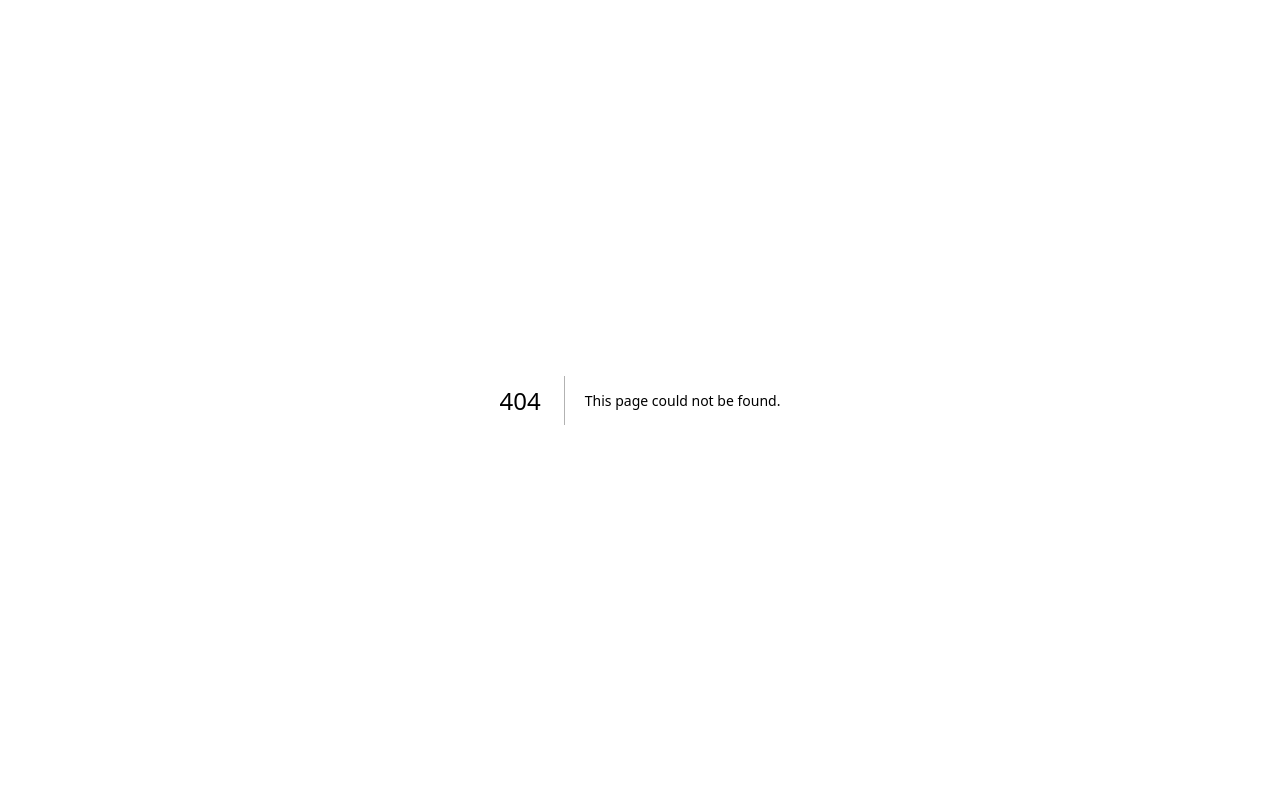
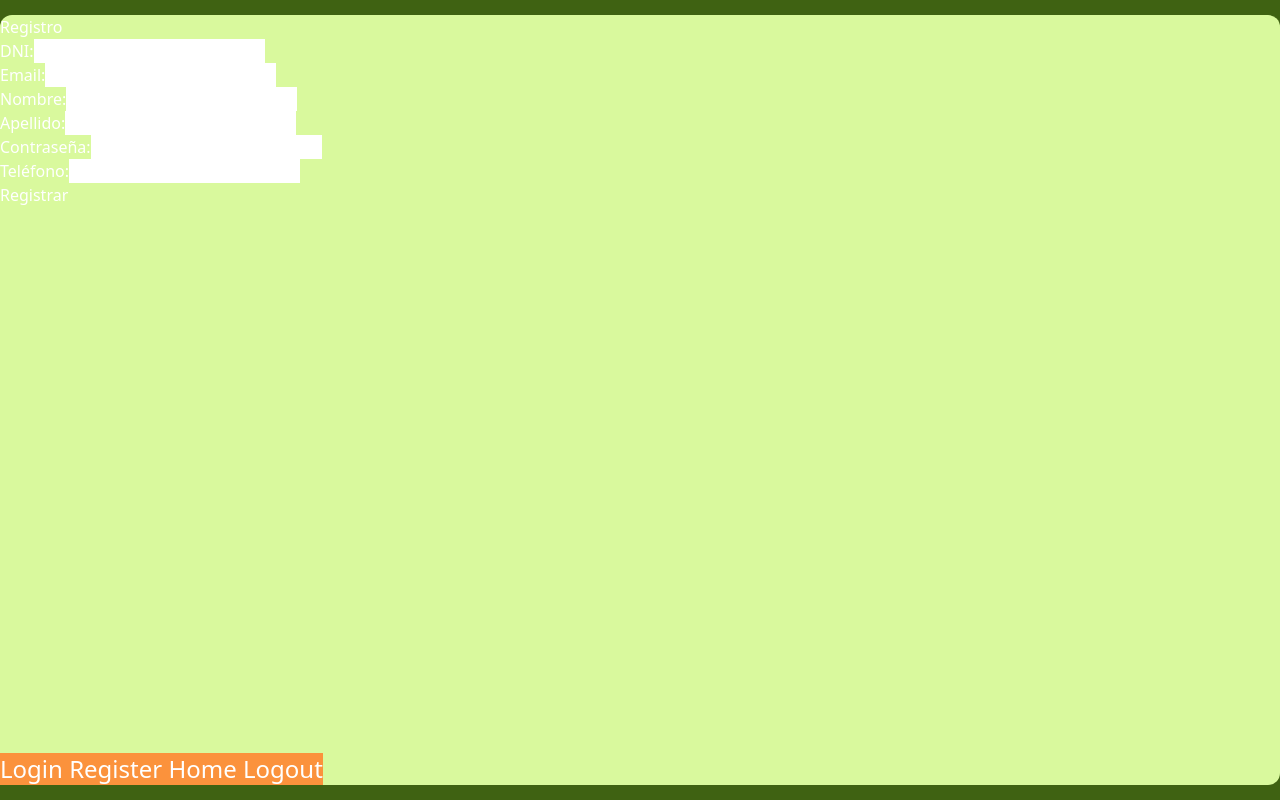
Before and after one commit to Nicoogf/desafio-final-front, a Next.js app: page /register in a window 1280 px wide. Before the commit this address had no page. Built offline with nearby package versions, Linux system fonts and the light colour scheme.

Commit message:
Sprint 1: Conexion a la Api, login , register ,forms

```diff
--- /dev/null
+++ b/src/app/api.js
@@ -0,0 +1,55 @@
+import axios from 'axios';
+
+export const api = axios.create({
+  baseURL: 'https://digitalmoney.digitalhouse.com', // Base URL de la API
+});
+
+// Interceptor para agregar el token JWT en el header de cada solicitud
+api.interceptors.request.use((config) => {
+  const token = localStorage.getItem('token'); // Asumiendo que guardas el token en localStorage
+  if (token) {
+    config.headers.Authorization = `Bearer ${token}`;
+  }
+  return config;
+}, (error) => {
+  return Promise.reject(error);
+});
+
+
+
+
+export const loginUser = async (email, password) => {
+    try {
+      const response = await axios.post('https://digitalmoney.digitalhouse.com/api/login', {
+        email,
+        password,
+      });
+
+      const { token } = response.data;
+
+      // Guardar el token en localStorage
+      localStorage.setItem('token', token);
+
+      // Devuelve el token para usarlo si es necesario
+      return token;
+    } catch (error) {
+      console.error('Error al iniciar sesión:', error.response ? error.response.data.error : 'Error inesperado');
+      throw error; // Lanza el error para manejarlo en el UI
+    }
+};
+
+
+export const registerUser = async (userData) => {
+  try {
+    const response = await axios.post('https://digitalmoney.digitalhouse.com/api/users', userData);
+
+    const { token } = response.data;
+
+    localStorage.setItem('token', token);
+
+    return response.data;
+  } catch (error) {
+    console.error('Error al crear usuario:', error.response ? error.response.data.error : 'Error inesperado');
+    throw error;
+  }
+};
--- /dev/null
+++ b/src/app/dashboard/page.jsx
@@ -0,0 +1,11 @@
+import React from 'react'
+
+const Dashboard = () => {
+  return (
+    <section className="">
+        Welcome to digital money
+    </section>
+  )
+}
+
+export default Dashboard
--- a/src/app/globals.css
+++ b/src/app/globals.css
@@ -1,3 +1,7 @@
 @tailwind base;
 @tailwind components;
 @tailwind utilities;
+
+*{
+    color:White
+}
--- a/src/app/layout.js
+++ b/src/app/layout.js
@@ -1,3 +1,4 @@
+import NavBarComponent from "@/components/navbar";
 import "./globals.css";
 
 
@@ -9,8 +10,11 @@ export const metadata = {
 export default function RootLayout({ children }) {
   return (
     <html lang="es">
-      <body >
+      <body className="bg-lime-800 w-full h-screen flex items-center">
+        <main className="w-full max-w-[1920px] mx-auto rounded-xl h-[calc(100vh-30px)] bg-lime-200 relative">
         {children}
+        <NavBarComponent/>
+        </main>
       </body>
     </html>
   );
--- /dev/null
+++ b/src/app/login/page.jsx
@@ -0,0 +1,98 @@
+'use client'
+import React, { useEffect, useState } from 'react';
+import { loginUser } from '../api';
+import { useRouter } from 'next/navigation';
+import MenuSuperior from '@/components/MenuSuperior';
+
+
+const LoginPage = () => {
+    const [nextOption, setNextOption] = useState(false)
+    const [email, setEmail] = useState('');
+    const [password, setPassword] = useState('');
+    const [error, setError] = useState('');
+    const router = useRouter()
+
+    const handleSubmit = async (e) => {
+        e.preventDefault();
+
+        try {
+            const token = await loginUser(email, password);
+            console.log('Token obtenido:', token);
+            if (token) {
+                router.push("/dashboard")
+            }
+        } catch (err) {
+            setError('Error al iniciar sesión. Verifica tus credenciales.');
+        }
+    };
+
+    useEffect(() => {
+        if (error.length > 0) {
+            const timer = setTimeout(() => {
+                setError('')
+            }, 3000)
+            return () => clearTimeout(timer)
+        }
+    }, [error, setError])
+
+
+    const setMenu = (e) => {
+        e.preventDefault()
+        setNextOption(!nextOption)
+    }
+    return (
+        <section className='bg-graydark h-[100%] flex justify-center flex-col'>
+            <MenuSuperior />
+
+            <section className={` border ${error ? "border-red-400 bg-gray-950" : "border-transparent"} w-[95%] bg-graydark h-[200px] max-w-[450px] border-red-300 -mt-48 mx-auto rounded-lg transition-all duration-300`}>
+                {error ? (
+                    <section>
+                        <h6 className='font-semibold text-center border-b border-red-400 w-[90%] mx-auto py-2 text-red-400'> No pudiste Iniciar seccion por los siguientes motivos </h6>
+                        <p className='w-[90%] mx-auto text-sm text-center mt-6'> {error} </p>
+                    </section>
+                ) : (<></>)}
+            </section>
+
+
+            <form onSubmit={handleSubmit} className='w-[95%] max-w-[450px] h-[300px]  mx-auto flex flex-col items-center justify-center overflow-hidden'>
+
+                <div className={`flex flex-col  w-[80%] gap-2 py-6 transition-all duration-500 ${nextOption ? "-translate-y-56 opacity-0"
+                    : "translate-y-10 opacity-100 flex"
+                    }`}>
+                    <h6 className='text-center font-semibold text-lg'> Ingresar Email</h6>
+                    <input
+                        type="email"
+                        value={email}
+                        onChange={(e) => setEmail(e.target.value)}
+                        placeholder='Ingresar Email'
+                        className='p-2 rounded-lg placeholder:text-sm'
+                    />
+                    <button className='bg-greenlime py-2 rounded-lg font-bold text-graydark' onClick={setMenu}> Continuar </button>
+                </div>
+
+                <div className={`flex flex-col w-[80%] gap-2 py-6 transition-all duration-500
+        ${nextOption ? "-translate-y-32 opacity-100"
+                        : "translate-y-0 opacity-0 "
+                    }`}>
+                    <h6 className='text-center font-semibold text-lg'> Ingresar Contraseña</h6>
+                    <input
+                        type="password"
+                        value={password}
+                        onChange={(e) => setPassword(e.target.value)}
+                        placeholder='Ingresar Contraseña'
+                        className='p-2 rounded-lg placeholder:text-sm'
+                    />
+                    <div className='flex flex-row w-full gap-x-2'>
+                        <button className='bg-graydark py-2 font-bold text-greenlime border border-greenlime rounded-lg w-[50%]' onClick={setMenu}> Editar Email </button>
+                        <button className='bg-greenlime py-2 rounded-lg font-bold text-graydark border  border-greenlime w-[50%]' > Continuar </button>
+                    </div>
+
+                </div>
+
+
+            </form>
+        </section >
+    );
+};
+
+export default LoginPage;
--- a/src/app/page.js
+++ b/src/app/page.js
@@ -1,9 +1,12 @@
+
 
 
 export default function Home() {
+
+
   return (
-    <main className="">
-
+    <main className="max-w-[1920px] mx-auto rounded-xl h-[100vh-40px] bg-lime-200">
+     Digital Money App
     </main>
   );
 }
--- /dev/null
+++ b/src/app/register/page.jsx
@@ -0,0 +1,110 @@
+'use client'
+import React, { useState } from 'react';
+import { registerUser } from '../api';
+import { useRouter } from 'next/navigation';
+
+const RegisterPage = () => {
+    const router = useRouter()
+  const [formData, setFormData] = useState({
+    dni: '',
+    email: '',
+    firstname: '',
+    lastname: '',
+    password: '',
+    phone: '',
+  });
+  const [error, setError] = useState('');
+
+  const handleChange = (e) => {
+    setFormData({
+      ...formData,
+      [e.target.name]: e.target.value,
+    });
+  };
+
+  const handleSubmit = async (e) => {
+    e.preventDefault();
+
+
+    const userData = {
+      ...formData,
+      dni: parseInt(formData.dni, 10),
+    };
+
+    try {
+      const response = await registerUser(userData);
+      console.log('Usuario creado:', response);
+      router.push("/login")
+
+    } catch (err) {
+      console.error('Error al crear usuario:', err.response ? err.response.data.error : 'Error inesperado');
+      setError('Error al crear usuario. Verifica los datos ingresados.');
+    }
+  };
+
+  return (
+    <section>
+      <h1>Registro</h1>
+      <form onSubmit={handleSubmit}>
+        <div>
+          <label>DNI:</label>
+          <input
+            type="text"
+            name="dni"
+            value={formData.dni}
+            onChange={handleChange}
+          />
+        </div>
+        <div>
+          <label>Email:</label>
+          <input
+            type="email"
+            name="email"
+            value={formData.email}
+            onChange={handleChange}
+          />
+        </div>
+        <div>
+          <label>Nombre:</label>
+          <input
+            type="text"
+            name="firstname"
+            value={formData.firstname}
+            onChange={handleChange}
+          />
+        </div>
+        <div>
+          <label>Apellido:</label>
+          <input
+            type="text"
+            name="lastname"
+            value={formData.lastname}
+            onChange={handleChange}
+          />
+        </div>
+        <div>
+          <label>Contraseña:</label>
+          <input
+            type="password"
+            name="password"
+            value={formData.password}
+            onChange={handleChange}
+          />
+        </div>
+        <div>
+          <label>Teléfono:</label>
+          <input
+            type="text"
+            name="phone"
+            value={formData.phone}
+            onChange={handleChange}
+          />
+        </div>
+        {error && <p>{error}</p>}
+        <button type="submit">Registrar</button>
+      </form>
+    </section>
+  );
+};
+
+export default RegisterPage;
--- /dev/null
+++ b/src/components/MenuSuperior.jsx
@@ -0,0 +1,13 @@
+import React from 'react'
+import LogoOff from "../../public/logo-off.png"
+import Image from 'next/image'
+
+const MenuSuperior = () => {
+  return (
+    <nav className='absolute top-0 w-full bg-greenlime p-3'>
+        <Image src={LogoOff} alt="Logo Digital Money" className='w-16'/>
+    </nav>
+  )
+}
+
+export default MenuSuperior
--- /dev/null
+++ b/src/components/navbar.jsx
@@ -0,0 +1,15 @@
+import Link from 'next/link'
+import React from 'react'
+
+const NavBarComponent = () => {
+  return (
+    <nav className='bg-orange-400 text-white absolute bottom-0 text-2xl'>
+        <Link href={"/login"}> Login </Link>
+        <Link href={"/register"}> Register </Link>
+        <Link href={"/dashboard"}> Home </Link>
+        <Link href={"/"}> Logout </Link>
+    </nav>
+  )
+}
+
+export default NavBarComponent
--- a/tailwind.config.js
+++ b/tailwind.config.js
@@ -7,6 +7,11 @@ module.exports = {
   ],
   theme: {
     extend: {
+      colors: {
+        greenlime: '#C1FD35',
+        graydark: "#202022",
+        greylight: "#3A393E",
+      },
       backgroundImage: {
         "gradient-radial": "radial-gradient(var(--tw-gradient-stops))",
         "gradient-conic":
```
Also changed, not shown: package.json (+7 -5 lines), src/middleware.js (added, +18 -0 lines), public/logo-off.png (added), 1 other file (tests, documents, lock files or other folders).
